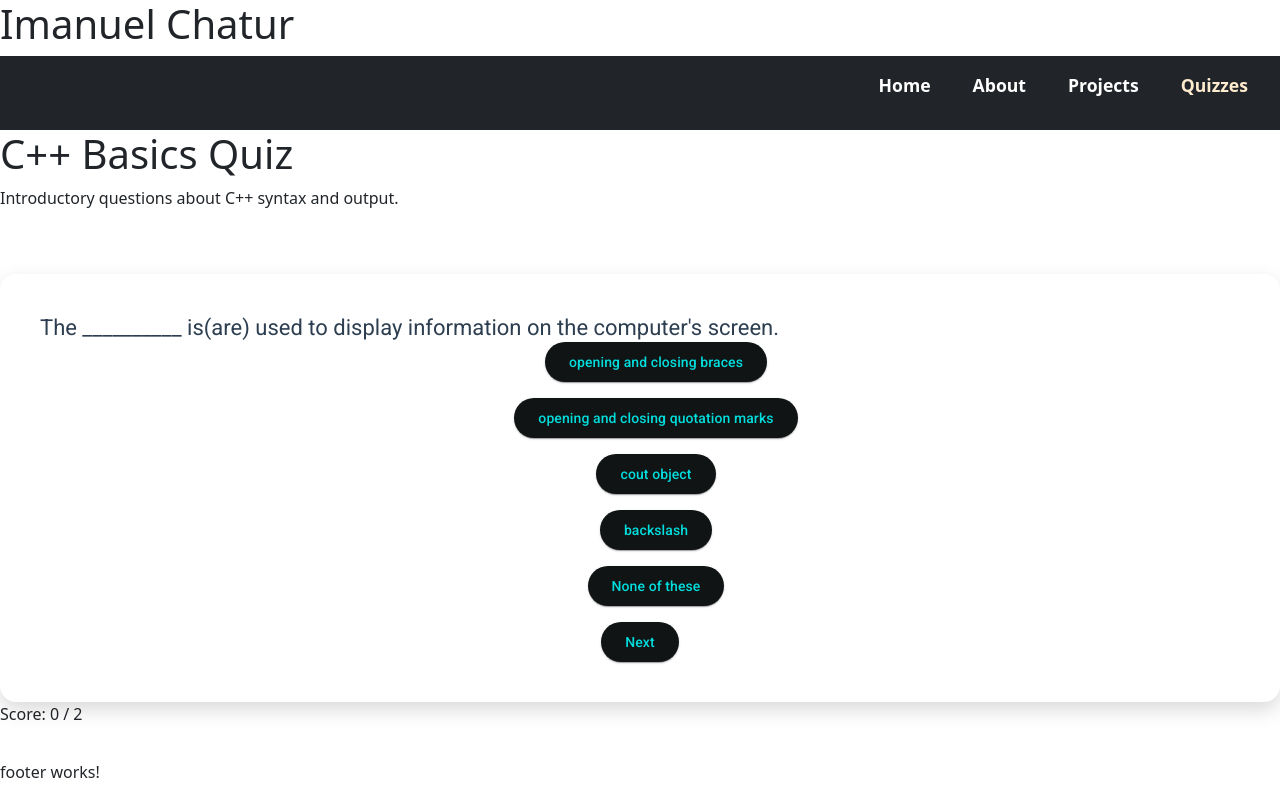
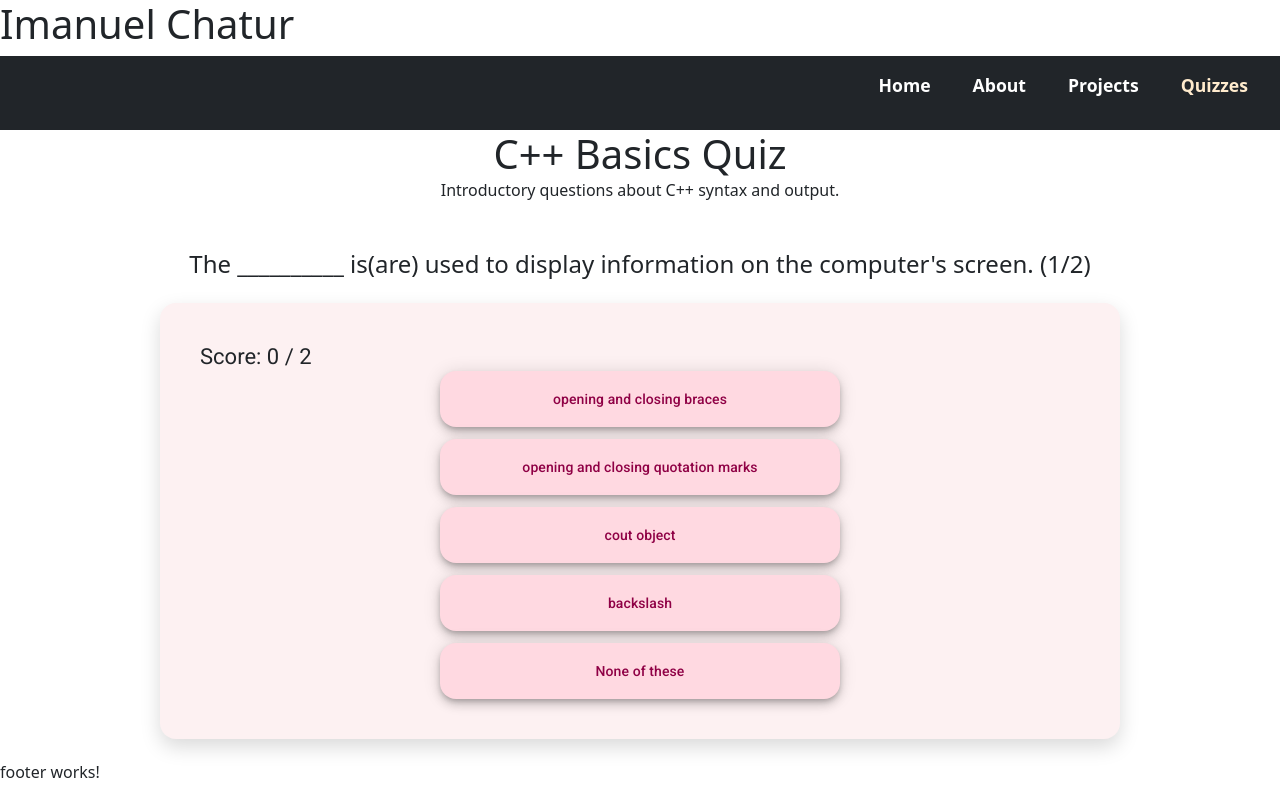
Before and after one commit to ImanuelChatur/PortfolioWebsite, an Angular app: page /quiz in a window 1280 px wide. Built offline with nearby package versions, Linux system fonts and the light colour scheme.

Commit message:
Quiz working pretty much

```diff
--- a/angular.json
+++ b/angular.json
@@ -28,7 +28,7 @@
               }
             ],
             "styles": [
-              "@angular/material/prebuilt-themes/cyan-orange.css",
+              "@angular/material/prebuilt-themes/rose-red.css",
               "src/styles.css",
               "node_modules/bootstrap/dist/css/bootstrap.min.css"
             ],
--- a/src/app/components/projects/projects.component.css
+++ b/src/app/components/projects/projects.component.css
@@ -0,0 +1,14 @@
+.project-container{
+  width: 100%;
+  display: flex;
+  flex-direction: row;
+  justify-content: center;
+  align-items: center;
+}
+.project-card{
+  margin: 10px auto;
+  display: flex;
+  justify-content: center;
+  width: 50%;
+  padding: 10px;
+}
--- a/src/app/components/projects/projects.component.html
+++ b/src/app/components/projects/projects.component.html
@@ -1 +1,14 @@
-<p>projects works!</p>
+<h1>Projects!</h1>
+<div class="project-container">
+  <mat-card class="project-card">
+    <mat-card-header>
+      <mat-card-title>Quiz Game!</mat-card-title>
+    </mat-card-header>
+  </mat-card>
+
+  <mat-card class="project-card">
+    <mat-card-header>
+      <mat-card-title>Placeholder</mat-card-title>
+    </mat-card-header>
+  </mat-card>
+</div>
--- a/src/app/components/projects/projects.component.ts
+++ b/src/app/components/projects/projects.component.ts
@@ -1,8 +1,9 @@
 import { Component } from '@angular/core';
+import {MatCardModule} from '@angular/material/card';
 
 @Component({
   selector: 'app-projects',
-  imports: [],
+  imports: [MatCardModule],
   templateUrl: './projects.component.html',
   styleUrl: './projects.component.css'
 })
--- a/src/app/components/quiz/quiz.component.css
+++ b/src/app/components/quiz/quiz.component.css
@@ -1,19 +1,39 @@
 .question-card {
-  background-color: #fff; /* white card */
-  color: #2c3e50;         /* dark text */
   border-radius: 16px;
   padding: 1.5rem;
   box-shadow: 0 8px 20px rgba(0,0,0,0.15);
   align-content: center;
   text-align: center;
-}
-.q-header{
-  align-content: center;
-  text-align: center;
+  max-width: 75%;
 }
 
-.question-title {
-  color: #2c3e50;  /* ensures header text is readable */
-  font-size: 1.2rem;
-  font-weight: 600;
+.center {
+  margin: 0 auto;
+  display: flex;
+  justify-content: center;
 }
+
+.options-list {
+  list-style-type: none;
+  padding: 0;
+  display: flex;
+  flex-direction: column;
+  gap: 12px;
+}
+
+.options-list li button {
+  width: 500%;
+  max-width: 400px;
+  align-content: center;
+}
+
+.next-button-container {
+  margin-top: 24px;
+  display: flex;
+  justify-content: center;
+}
+
+.question-button {
+  width: 80%;
+  max-width: 1px;
+}
--- a/src/app/components/quiz/quiz.component.html
+++ b/src/app/components/quiz/quiz.component.html
@@ -1,16 +1,25 @@
-<h1>{{ title }}</h1>
-<p>{{desc}}</p>
-<br><br>
-
-<mat-card class="question-card">
+<div *ngIf="isQuizStarted">
+  <h1 class="center">{{ title }}</h1>
+  <p class="center">{{desc}}</p>
+  <br><br>
+  <h4 class="center">{{ questions[qIndex]?.question }} ({{qIndex + 1}}/{{questions.length}})</h4>
+  <br>
+<mat-card class="question-card center">
   <mat-card-header>
-    <mat-card-title class="q-header">{{ questions[qIndex]?.question }}</mat-card-title>
+    <mat-card-title>Score: {{score}} / {{questions.length}}</mat-card-title>
   </mat-card-header>
-  <mat-card-content>
-    <ul *ngFor="let q of questions[qIndex]?.options; let i = index">
-      <button mat-raised-button (click)="answerQuestion(i)">{{q}}</button>
+  <mat-card-content *ngIf="!displaySummary">
+    <ul class="options-list">
+      <li *ngFor="let q of questions[qIndex]?.options; let i = index">
+        <button mat-fab extended class="question-button" (click)="answerQuestion(i)">{{q}}</button>
+      </li>
     </ul>
-    <button mat-raised-button color="primary" (click)="nextQuestion()">Next</button>
+  </mat-card-content>
+  <mat-card-content *ngIf="displaySummary">
+    <p>Your answer: {{questions[qIndex].options[selected]}}</p>
+    <p>Correct answer: {{questions[qIndex].options[questions[qIndex].answer_index]}}</p>
+    <button mat-raised-button color="primary" class="question-button" (click)="nextQuestion()">Next</button>
   </mat-card-content>
 </mat-card>
-<p>Score: {{score}} / {{questions.length}}</p>
+</div>
+<p></p>
--- a/src/app/components/quiz/quiz.component.ts
+++ b/src/app/components/quiz/quiz.component.ts
@@ -2,11 +2,11 @@ import {Component, OnInit} from '@angular/core';
 import {Question, QuestionService} from './question.service';
 import {CommonModule} from '@angular/common';
 import {MatCardModule} from '@angular/material/card';
-import {MatButton} from '@angular/material/button';
+import {MatButton, MatFabButton} from '@angular/material/button';
 
 @Component({
   selector: 'app-quiz',
-  imports: [CommonModule, MatCardModule, MatButton],
+  imports: [CommonModule, MatCardModule, MatButton, MatFabButton],
   templateUrl: './quiz.component.html',
   styleUrl: './quiz.component.css',
   providers: [
@@ -14,14 +14,16 @@ import {MatButton} from '@angular/material/button';
 })
 export class QuizComponent implements OnInit {
   // Declare Variables
+  isQuizStarted = false;
   title: string | undefined;
   desc: string | undefined;
 
   qIndex: number = 0;
   questions: Question[] = [];
-  selected: boolean = false;
+  selected: number = 0;
 
   score: number = 0;
+  displaySummary: boolean = false;
 
 
   constructor(private questionService: QuestionService) {  }
@@ -29,6 +31,7 @@ export class QuizComponent implements OnInit {
   ngOnInit(): void {
     this.questionService.getQuestionJson().subscribe({})
     this.loadAllQuestions();
+    this.isQuizStarted = true;
   }
 
   loadAllQuestions(){
@@ -40,16 +43,23 @@ export class QuizComponent implements OnInit {
     })
   }
   nextQuestion(){
-    this.selected = false;
     this.qIndex++;
+    //Show Answer page on next
+    this.displaySummary = false;
+
+    //If end of Quiz
+    if (this.qIndex >= this.questions.length) {
+      this.isQuizStarted = false;
+    }
   }
 
   answerQuestion(index: number){
-    console.log(this.selected);
-    if(this.questions[this.qIndex].answer_index == index && !this.selected){
+    console.log(index);
+    this.selected = index;
+    if(this.questions[this.qIndex].answer_index == index){
       this.score++;
     }
-    this.selected = true;
+    this.displaySummary = true;
   }
 
 }
```
